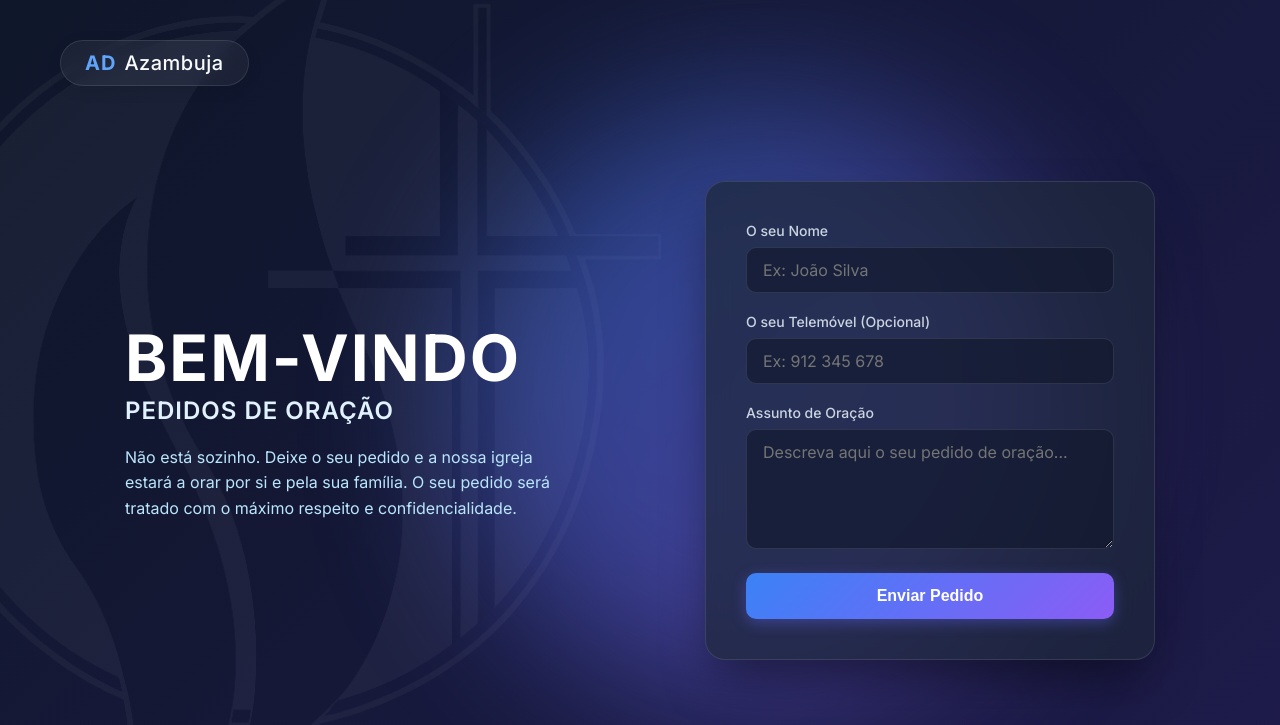
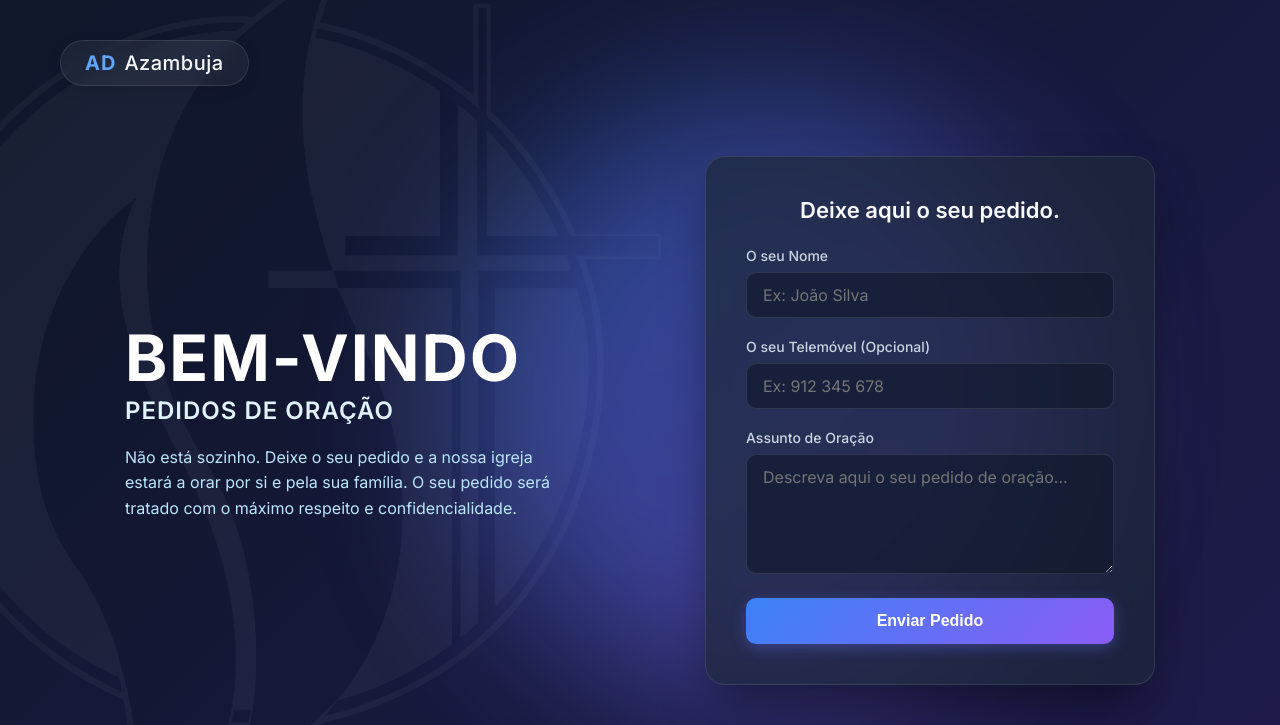
Before and after one commit to jtaxo/prayers-app, a Flask app: page / in a window 1280 px wide. Shown: the top 725 px of the page. Run offline with Flask 3, Linux system fonts and the light colour scheme; some libraries are stand-ins or nearby versions.

Commit message:
Add form title 'Deixe aqui o seu pedido.'

```diff
--- a/static/style.css
+++ b/static/style.css
@@ -395,6 +395,14 @@ button:active {
     max-width: 450px;
 }
 
+.form-title {
+    font-size: 22px;
+    font-weight: 600;
+    color: #f8fafc;
+    margin-bottom: 24px;
+    text-align: center;
+}
+
 /* Bolas azuis removidas a pedido do utilizador */
 
 @keyframes fadeInLeft {
--- a/templates/index.html
+++ b/templates/index.html
@@ -29,6 +29,7 @@
         <!-- Lado direito: Formulário -->
         <div class="form-section">
             <div class="container form-container">
+                <h3 class="form-title">Deixe aqui o seu pedido.</h3>
                 <form method="POST" action="/">
                     <div class="form-group">
                         <label for="nome">O seu Nome</label>
```
